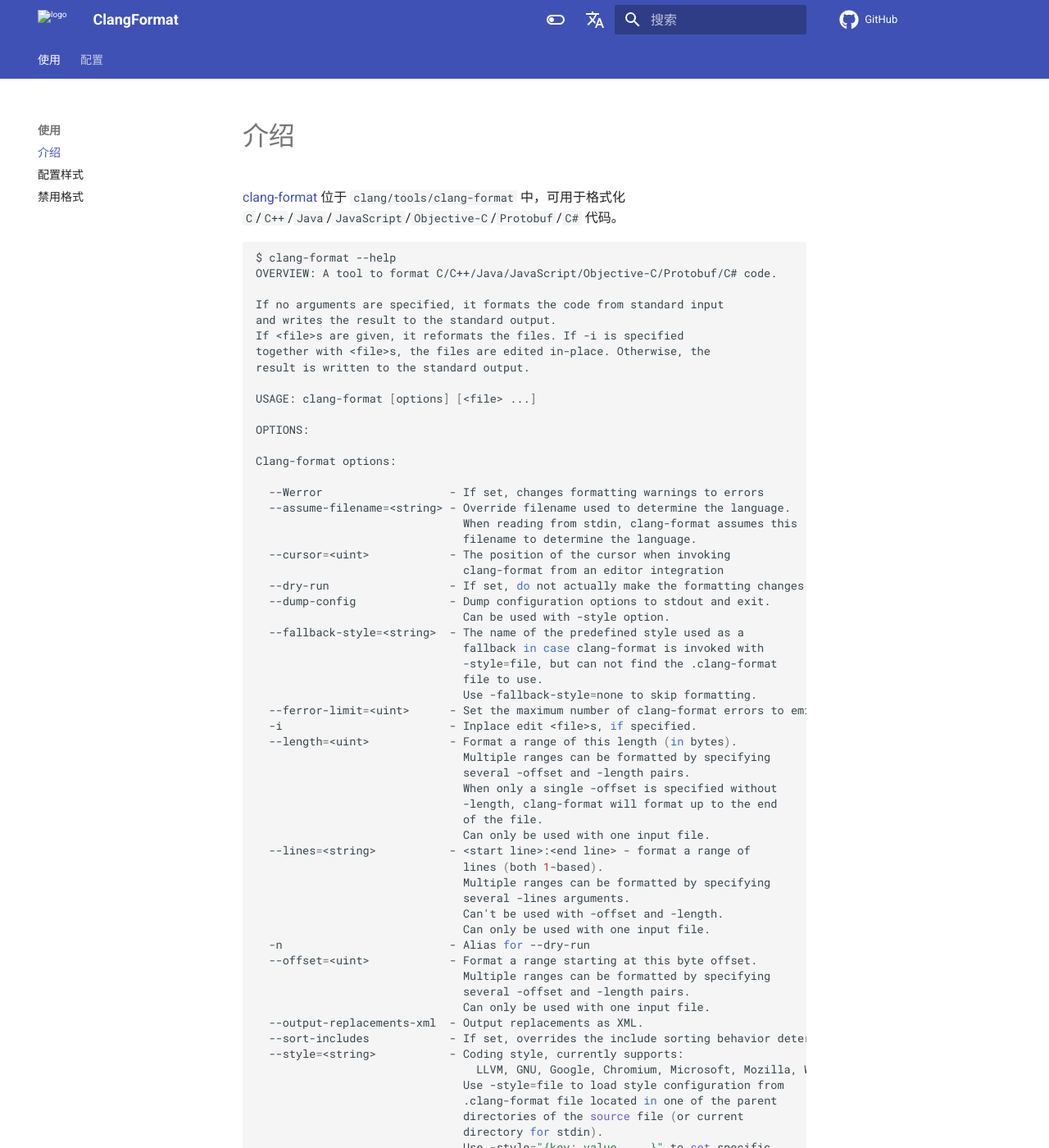
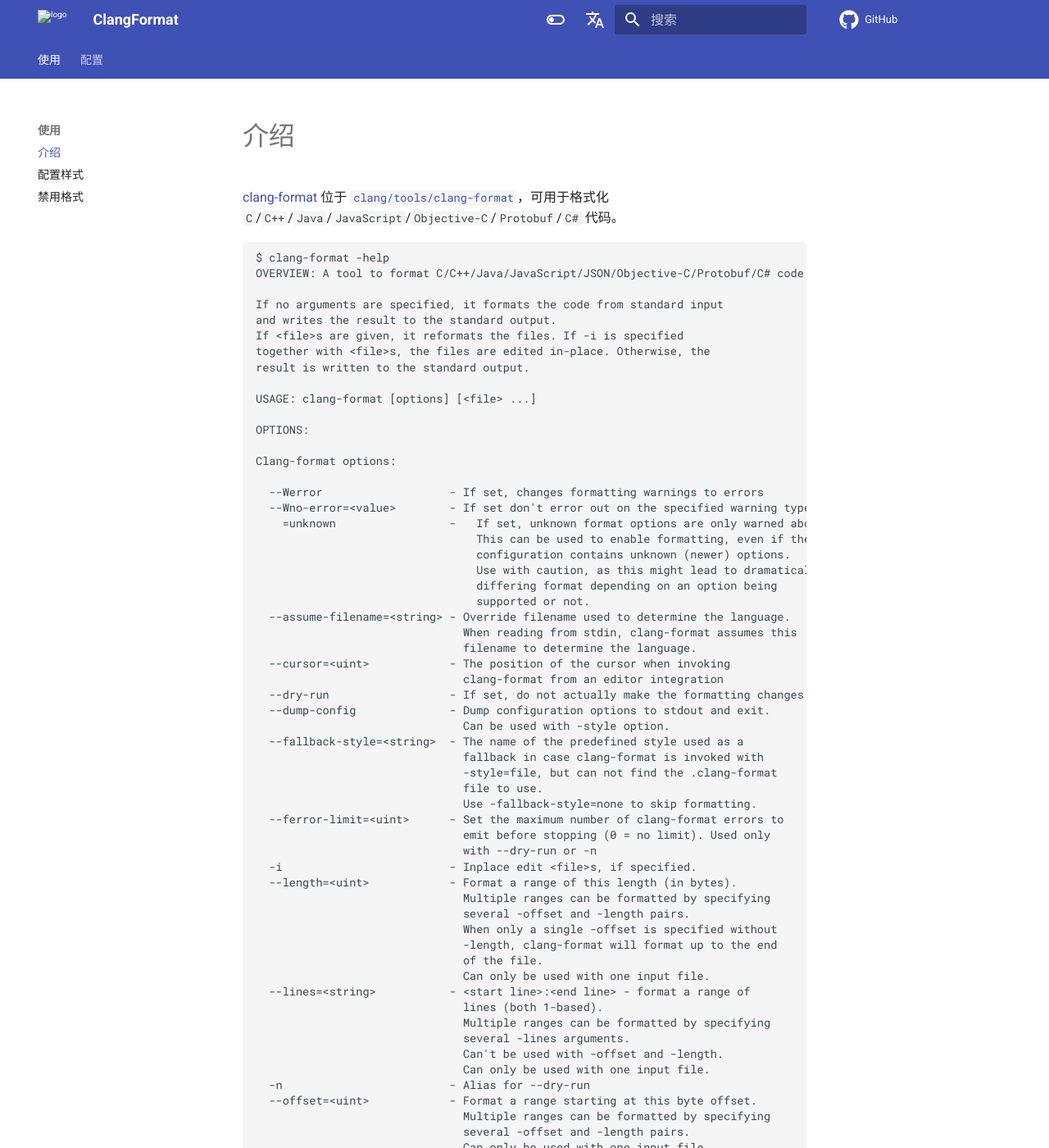
Before and after one commit to tqfx/clang-format, an MkDocs documentation site: the page built from docs/index.md, in a window 1280 px wide and 1400 px high. Shown: the whole window at 82% size. Built offline with MkDocs 1.6.1 and Material for MkDocs 9.7.7, drawn with Linux system fonts in a browser that asks for light colours; comment, search, counter and statistics services are not loaded; the version menu is left out; some of the changed text lies outside the part shown.

Commit message:
feat(使用): rewrite

````diff
--- a/docs/index.md
+++ b/docs/index.md
@@ -2,11 +2,11 @@
 title: 介绍
 ---
 
-[clang-format](https://clang.llvm.org/docs/ClangFormatStyleOptions.html) 位于 `clang/tools/clang-format` 中，可用于格式化 `C`/`C++`/`Java`/`JavaScript`/`Objective-C`/`Protobuf`/`C#` 代码。
+[clang-format](https://clang.llvm.org/docs/ClangFormat.html) 位于 [`clang/tools/clang-format`](https://github.com/llvm/llvm-project/tree/main/clang/tools/clang-format)，可用于格式化 `C`/`C++`/`Java`/`JavaScript`/`Objective-C`/`Protobuf`/`C#` 代码。
 
-```bash
-$ clang-format --help
-OVERVIEW: A tool to format C/C++/Java/JavaScript/Objective-C/Protobuf/C# code.
+```
+$ clang-format -help
+OVERVIEW: A tool to format C/C++/Java/JavaScript/JSON/Objective-C/Protobuf/C# code.
 
 If no arguments are specified, it formats the code from standard input
 and writes the result to the standard output.
@@ -21,6 +21,13 @@
 Clang-format options:
 
   --Werror                   - If set, changes formatting warnings to errors
+  --Wno-error=<value>        - If set don't error out on the specified warning type.
+    =unknown                 -   If set, unknown format options are only warned about.
+                                 This can be used to enable formatting, even if the
+                                 configuration contains unknown (newer) options.
+                                 Use with caution, as this might lead to dramatically
+                                 differing format depending on an option being
+                                 supported or not.
   --assume-filename=<string> - Override filename used to determine the language.
                                When reading from stdin, clang-format assumes this
                                filename to determine the language.
@@ -34,7 +41,9 @@
                                -style=file, but can not find the .clang-format
                                file to use.
                                Use -fallback-style=none to skip formatting.
-  --ferror-limit=<uint>      - Set the maximum number of clang-format errors to emit before stopping (0 = no limit). Used only with --dry-run or -n
+  --ferror-limit=<uint>      - Set the maximum number of clang-format errors to
+                               emit before stopping (0 = no limit). Used only
+                               with --dry-run or -n
   -i                         - Inplace edit <file>s, if specified.
   --length=<uint>            - Format a range of this length (in bytes).
                                Multiple ranges can be formatted by specifying
@@ -55,9 +64,10 @@
                                several -offset and -length pairs.
                                Can only be used with one input file.
   --output-replacements-xml  - Output replacements as XML.
-  --sort-includes            - If set, overrides the include sorting behavior determined by the SortIncludes style flag
+  --sort-includes            - If set, overrides the include sorting behavior
+                               determined by the SortIncludes style flag
   --style=<string>           - Coding style, currently supports:
-                                 LLVM, GNU, Google, Chromium, Microsoft, Mozilla, WebKit.
+                                 LLVM, Google, Chromium, Mozilla, WebKit.
                                Use -style=file to load style configuration from
                                .clang-format file located in one of the parent
                                directories of the source file (or current
````
Also changed, not shown: docs/ConfiguringStyle.md (+4 -6 lines), docs/DisableOnCode.md (+1 -3 lines).
